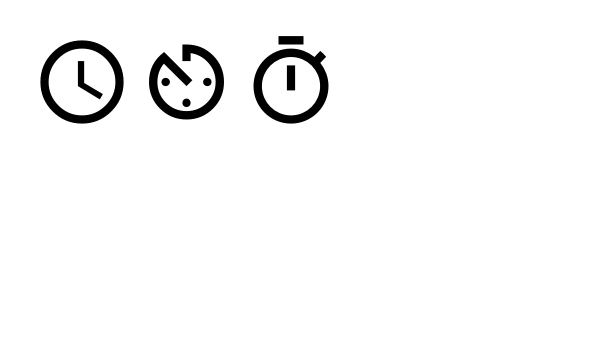
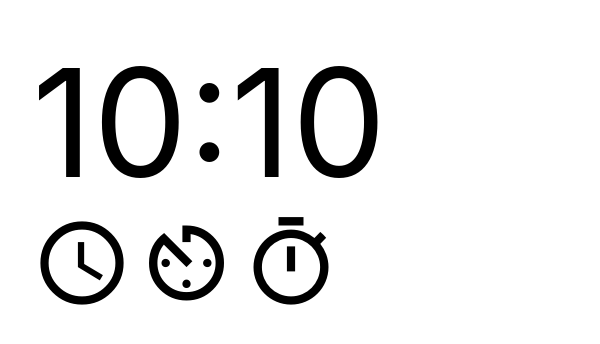
Before and after one commit to yuuki-yamaguchi/ticlock, an Electron app: page src/index.html in a window 600 px wide. Drawn offline with Linux system fonts and the light colour scheme.

Commit message:
display clock time

```diff
--- a/src/index.css
+++ b/src/index.css
@@ -15,3 +15,7 @@ body {
   font-size: 100px;
   cursor: pointer;
 }
+
+#clock-time{
+  font-size: 150px;
+}
--- a/src/index.html
+++ b/src/index.html
@@ -8,6 +8,7 @@
     <link href="https://fonts.googleapis.com/icon?family=Material+Icons%7CMaterial+Icons+Outlined" rel="stylesheet">
   </head>
   <body>
+    <div id="clock-time">10:10</div>
     <span class="material-icons ticlock-function-icons" id="clock-icon">
       schedule
     </span>
```
